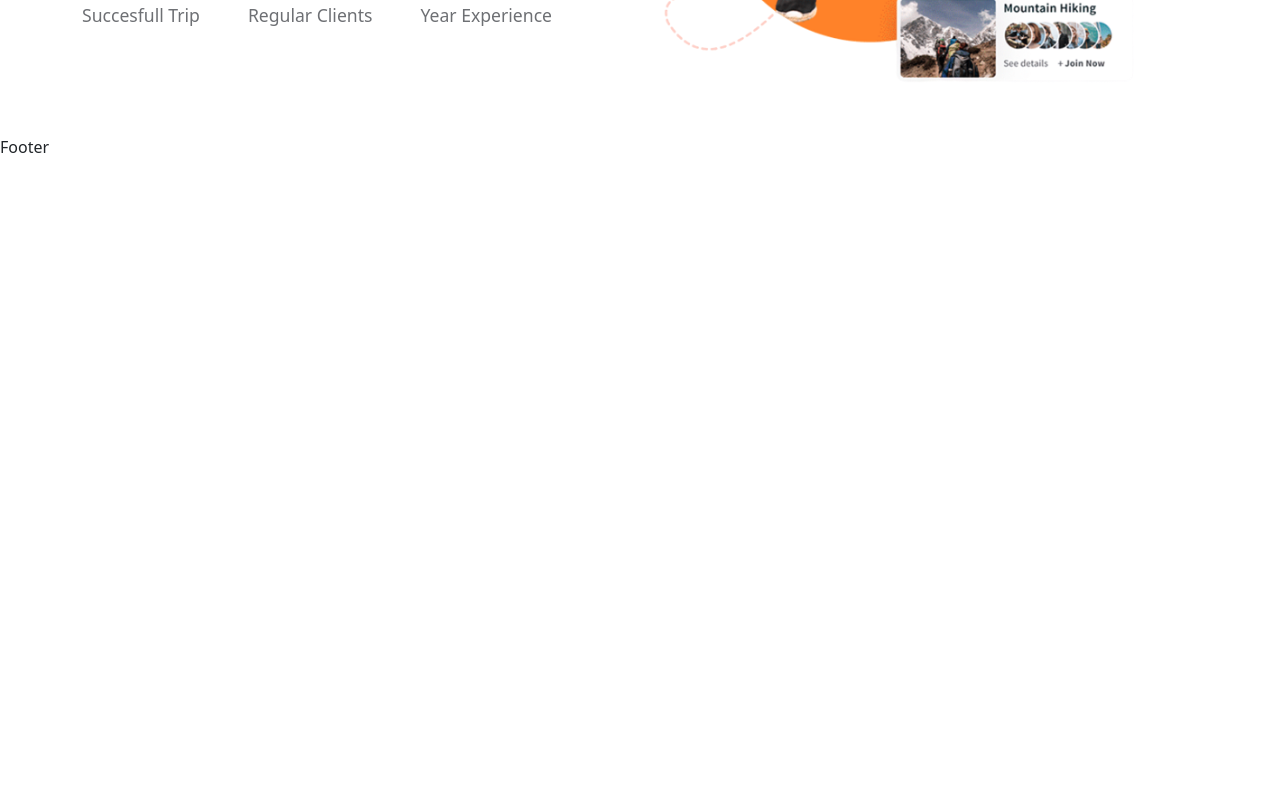
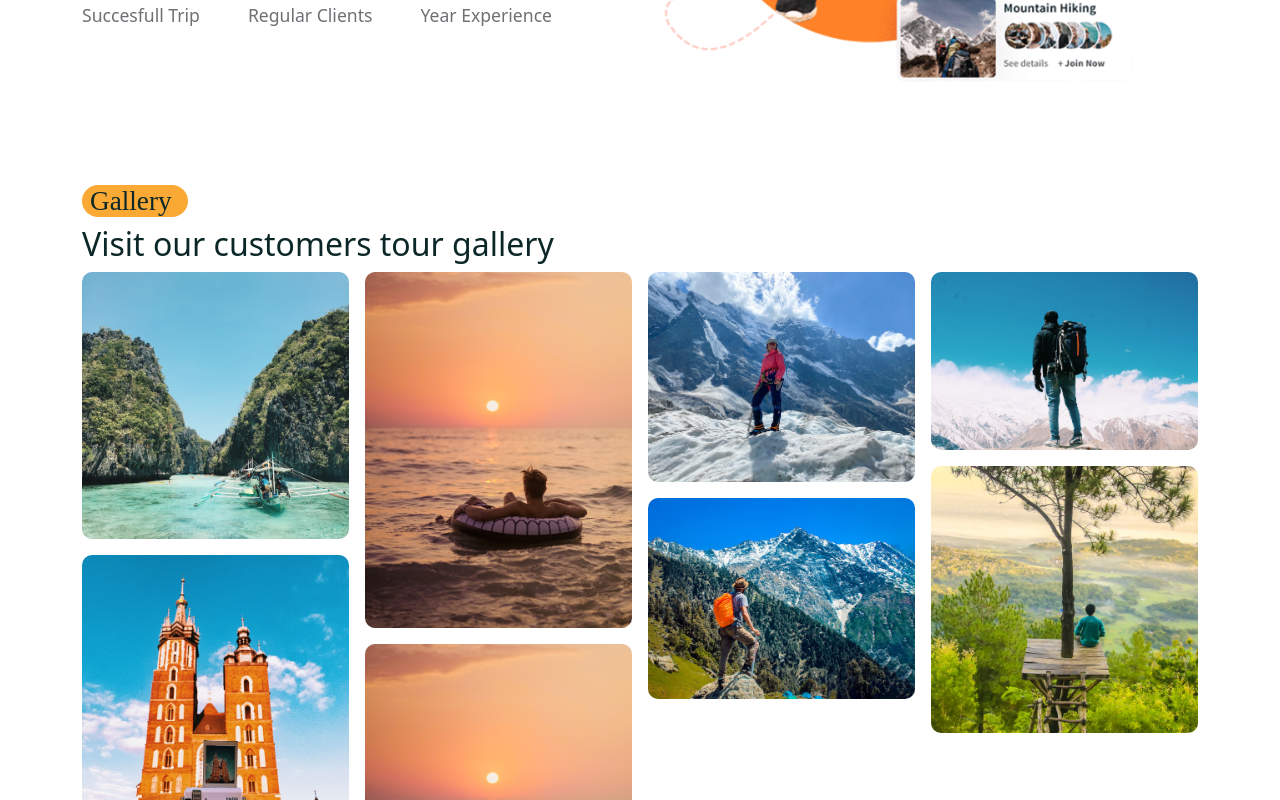
Before and after one commit to tiendk195/Travel_Booking, a React (Create React App) app in the folder frontend/: page /home in a window 1280 px wide. Shown: the part 1660-2460 px from the top of the page. Before the commit the page ends 1819 px from the top, so only its background shows below. Built offline with nearby package versions, Linux system fonts and the light colour scheme; a web font is replaced by a local one.

Commit message:
Add gallery images with Masonry

```diff
--- /dev/null
+++ b/frontend/src/components/Image-gallery/MasonryImagesGallery.jsx
@@ -0,0 +1,22 @@
+import React from "react";
+import galleryImages from "./galleryImages";
+import Masonry, { ResponsiveMasonry } from "react-responsive-masonry";
+const MasonryImagesGallery = () => {
+  return (
+    <ResponsiveMasonry columnsCountBreakPoints={{ 350: 1, 768: 3, 992: 4 }}>
+      <Masonry gutter="1rem">
+        {galleryImages.map((item, index) => (
+          <img
+            className="masonry__img"
+            src={item}
+            key={index}
+            alt=""
+            style={{ width: "100%", display: "block", borderRadius: "10px" }}
+          />
+        ))}
+      </Masonry>
+    </ResponsiveMasonry>
+  );
+};
+
+export default MasonryImagesGallery;
--- /dev/null
+++ b/frontend/src/components/Image-gallery/galleryImages.js
@@ -0,0 +1,20 @@
+import galleryImg01 from "../../assets/images/gallery-01.jpg";
+import galleryImg02 from "../../assets/images/gallery-02.jpg";
+import galleryImg03 from "../../assets/images/gallery-03.jpg";
+import galleryImg04 from "../../assets/images/gallery-04.jpg";
+import galleryImg05 from "../../assets/images/gallery-05.jpg";
+import galleryImg06 from "../../assets/images/gallery-06.jpg";
+import galleryImg07 from "../../assets/images/gallery-07.jpg";
+
+const galleryImages = [
+  galleryImg01,
+  galleryImg07,
+  galleryImg02,
+  galleryImg06,
+  galleryImg03,
+  galleryImg04,
+  galleryImg05,
+  galleryImg07,
+];
+
+export default galleryImages;
--- a/frontend/src/pages/Home.jsx
+++ b/frontend/src/pages/Home.jsx
@@ -10,6 +10,7 @@ import SearchBar from "../shared/SearchBar";
 import ServiceList from "../services/ServiceList";
 import FeaturedTourList from "../components/Featured-tours/FeaturedTourList";
 import experienceImg from "../assets/images/experience.png";
+import MasonryImagesGallery from "../components/Image-gallery/MasonryImagesGallery";
 
 const Home = () => {
   return (
@@ -126,6 +127,25 @@ const Home = () => {
         </Container>
       </section>
       {/* ======Experience Section End====== */}
+
+      {/* ======Gallery Section End====== */}
+      <section>
+        <Container>
+          <Row>
+            <Col lg="12">
+              <Subtitle subtitle={"Gallery"} />
+              <h2 className="gallery__titile">
+                Visit our customers tour gallery
+              </h2>
+            </Col>
+            <Col lg="12">
+              <MasonryImagesGallery />
+            </Col>
+          </Row>
+        </Container>
+      </section>
+
+      {/* ======Gallery Section End====== */}
     </>
   );
 };
--- a/frontend/src/styles/home.css
+++ b/frontend/src/styles/home.css
@@ -89,3 +89,16 @@
 .experience__img img {
   width: 90%;
 }
+
+.gallery__title {
+  font-size: 2.3rem;
+  margin-bottom: 2.5rem;
+  margin-top: 1rem;
+}
+.masonry__img {
+  transition: 0.3s;
+}
+
+.masonry__img:hover {
+  transform: scale(1.1);
+}
```
